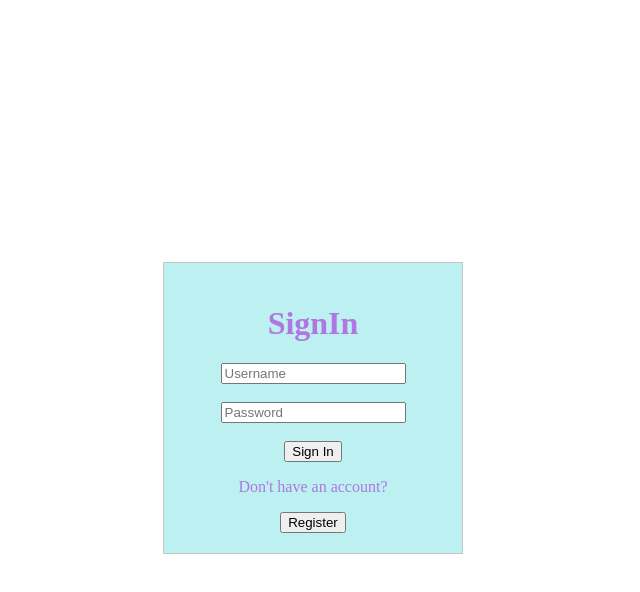
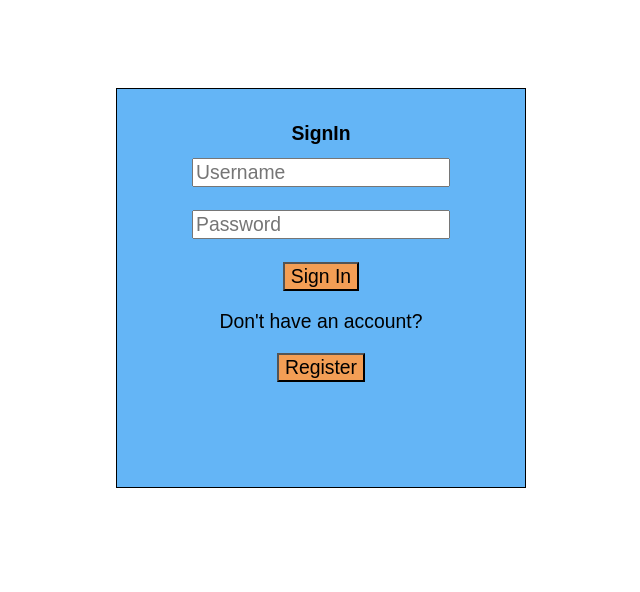
Before and after one commit to Dineshchandra47/TODO_APP_CLIENT, a React (Create React App) app: page / in a window 1280 px wide. Shown: the top 592 px of the page, without its empty margins (327-967 px from the left). Built offline with nearby package versions, Linux system fonts and the light colour scheme.

Commit message:
Updated landing page

```diff
--- a/src/components/signinAndRegister/landing.css
+++ b/src/components/signinAndRegister/landing.css
@@ -1,21 +1,31 @@
+*{
+    font-family: sans-serif;
+    font-size: 1.1rem;
+}
 .landing{
     margin: 0;
-    width: 100%;
-    height: 100vh;
+    width: 100vw;
+    height: 70vh;
     display: flex;
     flex-direction: column;
     align-items: center;
     text-align: center;
 }
 .landingcontent{
-    width: 300px;
-    height: max-content;
+    width: 410px;
+    height: 50vh;
     margin: auto;
     padding: 20px;
-    background-color: rgb(189, 241, 241);
-    border: 1px solid rgb(196, 196, 196);
+    background-color: rgb(100, 181, 246);
+    border: 1px solid #000000;
 }
 
 .landingcontent h1,p{
-    color: rgb(174, 119, 226);
+    color: #000000;
 }
+.button{
+    background-color: #f39e55;
+}
+.button:hover{
+    background-color: aliceblue;
+}
--- a/src/components/signinAndRegister/register.js
+++ b/src/components/signinAndRegister/register.js
@@ -45,7 +45,7 @@ function Register({ setUser, setContent }) {
         />
         <br />
         <br />
-        <button
+        <button className="button"
           onClick={(e) => {
             register(e);
           }}
@@ -54,7 +54,7 @@ function Register({ setUser, setContent }) {
         </button>
       </form>
       <p>Already have an account?</p>
-      <button
+      <button className="button"
         onClick={() => {
           setContent(<Signin setUser={setUser} setContent={setContent} />);
         }}
--- a/src/components/signinAndRegister/signin.js
+++ b/src/components/signinAndRegister/signin.js
@@ -36,7 +36,7 @@ function Signin({ setUser, setContent }) {
         <input id="password" type="password" placeholder="Password" />
         <br />
         <br />
-        <button
+        <button className="button"
           onClick={(e) => {
             handleSignin(e);
           }}
@@ -45,7 +45,7 @@ function Signin({ setUser, setContent }) {
         </button>
       </form>
       <p>Don't have an account?</p>
-      <button
+      <button className="button"
         onClick={() =>
           setContent(<Register setUser={setUser} setContent={setContent} />)
         }
```
